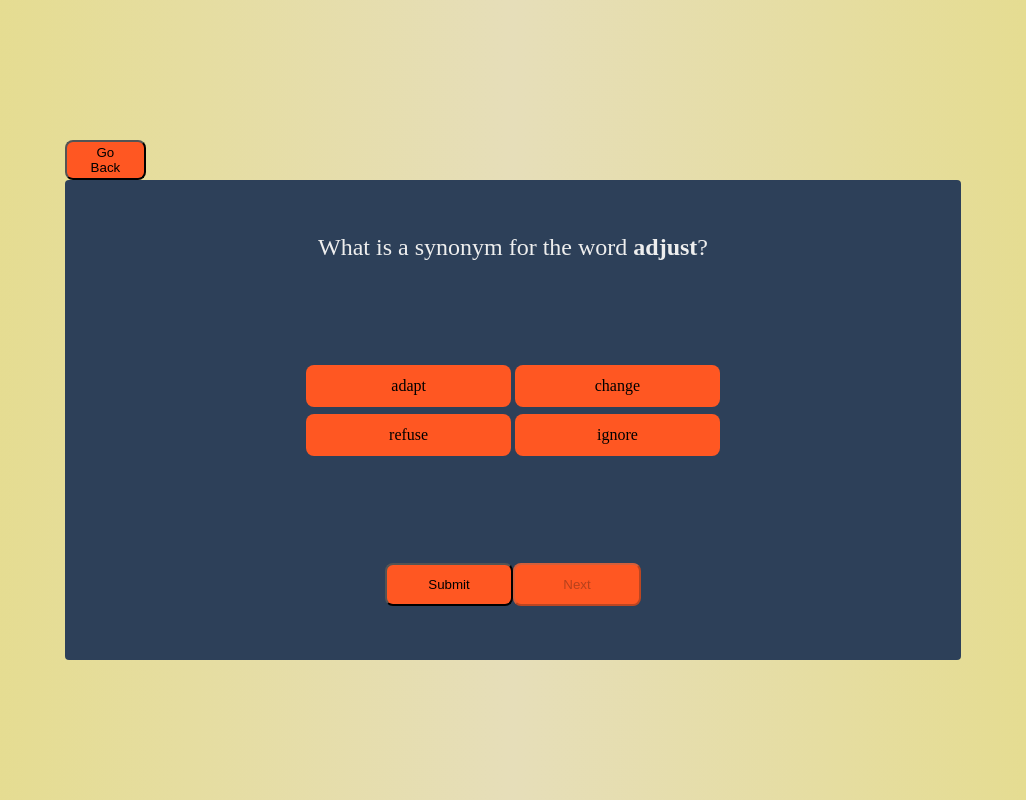
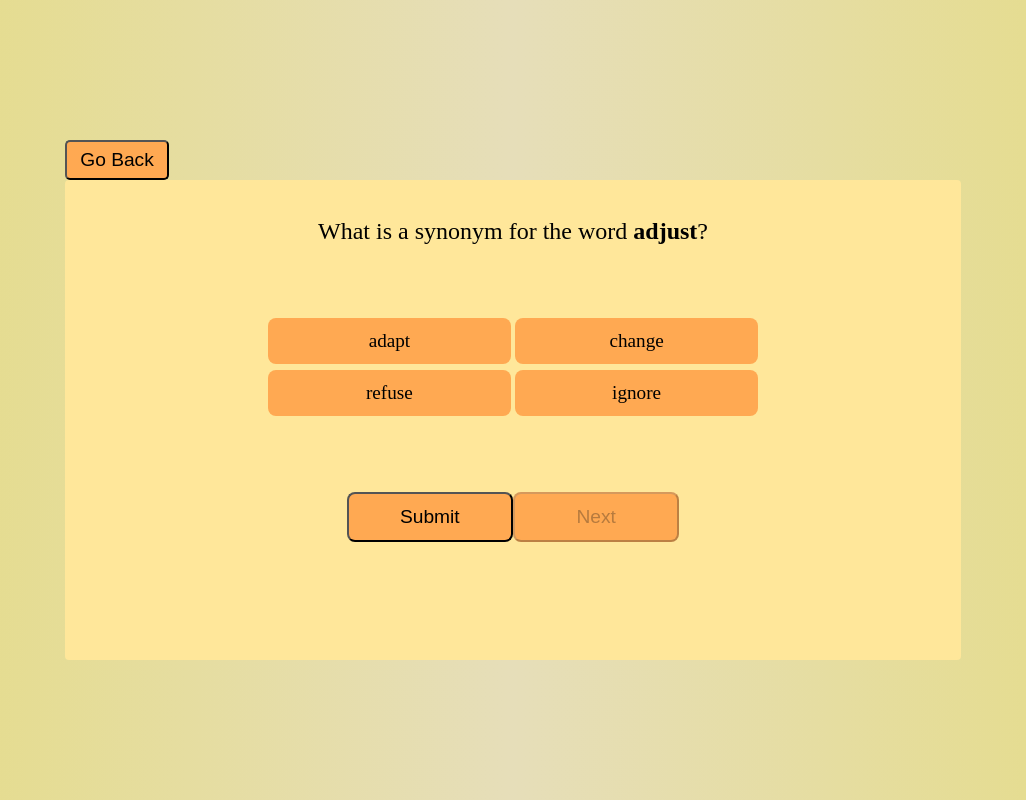
Before and after one commit to lanavucen/Progi-labos, a React (Vite) app in the folder my-react-app/: page /Igra in a window 1280 px wide. Shown: the whole page, without its empty margins (127-1153 px from the left). Built offline with nearby package versions, Linux system fonts and the light colour scheme.

Commit message:
Prilagodba boja svjetlijoj pozadini.

```diff
--- a/my-react-app/src/Igra.jsx
+++ b/my-react-app/src/Igra.jsx
@@ -43,7 +43,7 @@ export default function Igra() {
   return (
     <div className="game">
       <header>
-        <button className="submit-button third-color back" onClick={() => navigate("/")}>Go Back</button>
+        <button className="third-color back" onClick={() => navigate("/")}>Go Back</button>
       </header>
       <div className="game-container second-color">
         <div className="question">
@@ -81,7 +81,7 @@ export default function Igra() {
           </button>
         </div>
 
-        {result && <div className="result">{result}</div>}
+        {<div className="result">{result}</div>}
       </div>
     </div>
   );
--- a/my-react-app/src/css/Igra.css
+++ b/my-react-app/src/css/Igra.css
@@ -2,7 +2,6 @@ html, body, #root {
   height: 100%;
   margin: 0;
   padding: 0;
-
 }
 
 body {
@@ -23,7 +22,7 @@ body {
 .game-container {
   border-radius: 0.5vh;
   height: 60vh;
-  width: 70vw;
+  width: max(70vw, 470px);
   display: flex;
   align-items: center;
   justify-content: space-around;
@@ -47,53 +46,50 @@ body {
   cursor: pointer;
   transition: background-color 0.2s;
   text-align: center;
-  width: 10vw;
+  font-size: 1.2em;
+  width: max(13vw, 100px);
 }
 
 .question{
     font-size: 24px;
-    color: #eee;
+    color: black;
     height: 3vh;
 }
 
-.answer:hover {
-  background-color: #ddd;
+.answer:hover, .submit-button:hover {
+  background-color: rgb(255, 140, 0);
 }
 
 .answer.selected {
-  background-color: #2196f3;
+  background-color: #ef5a5a;
   color: white;
 }
 
 .first-color {
-	background: #222831;
+	background: #feffdf;
 }
 
 .second-color {
-	background: #2d4059;
+	background: #ffe79a;
 }
 
 .third-color {
-	background: #ff5722;
+	background: #ffa952;
 }
 
 .fourth-color {
-	background: #eeeeee;
+	background: #ef5a5a;
 }
 
 .back {
-  display: flex;
-  flex-direction: row;
-  align-items: center;
-  justify-content: center;
-  width: 10vh;
-  height: 5vh;
-}
-
-button{
-    text-align: center;
+  border-radius: 5px;
+  width: max(13vh, 90px);
+  height: max(5vh, 30px);
+  font-size: 1.2em;
 }
 
 .result{
-    color: #eeeeee;
+    color: black;
+    height: 0.5vh;
+    font-size: 1.2em;
 }
--- a/my-react-app/src/css/Prijava.css
+++ b/my-react-app/src/css/Prijava.css
@@ -1,5 +1,3 @@
-
-
 body{
     display: flex;
     justify-content: center;
@@ -24,6 +22,7 @@ body{
     align-items: center;
     line-height: 0.5em;
     box-shadow: 0 4px 10px rgba(0,0,0,0.2);
+    background-color: #ffe79a !important;
 }
 .headerprijava{
     font-size: 3em;
@@ -43,13 +42,12 @@ body{
     width: 15em;
     height: 2em;
     text-align: center;
-    background-color: blue;
-    color: white;
+    background-color: #ffa952;
     border-radius: 10px;
     border:1px solid black
 }
 .signinbutton:hover{
-    background-color: rgb(0, 0, 129);
+    background-color: #ef5a5a;
     cursor: pointer;
 }
 .podatci{
@@ -57,10 +55,11 @@ body{
     height: 2em;
     margin-top: 1em;
     border-radius: 5px;
-    border:1px solid black
+    border:1px solid black;
+    background-color: #fde1c0;
 }
 .podatci:hover{
-    border:2px solid blue
+    border:2px solid #ef5a5a !important;
 }
 .submitbutton{
     margin-top: 1em;
@@ -70,12 +69,12 @@ body{
     width: 15em;
     height: 2em;
     text-align: center;
-    background-color: rgb(231, 229, 229);
+    background-color: #ffa952 !important;
     color: rgb(0, 0, 0);
     border-radius: 10px;
     border:1px solid black
 }
 .submitbutton:hover{
     cursor: pointer;
-    background-color: rgb(163, 162, 162);
+    background-color: #ef5a5a !important;
 }
```
